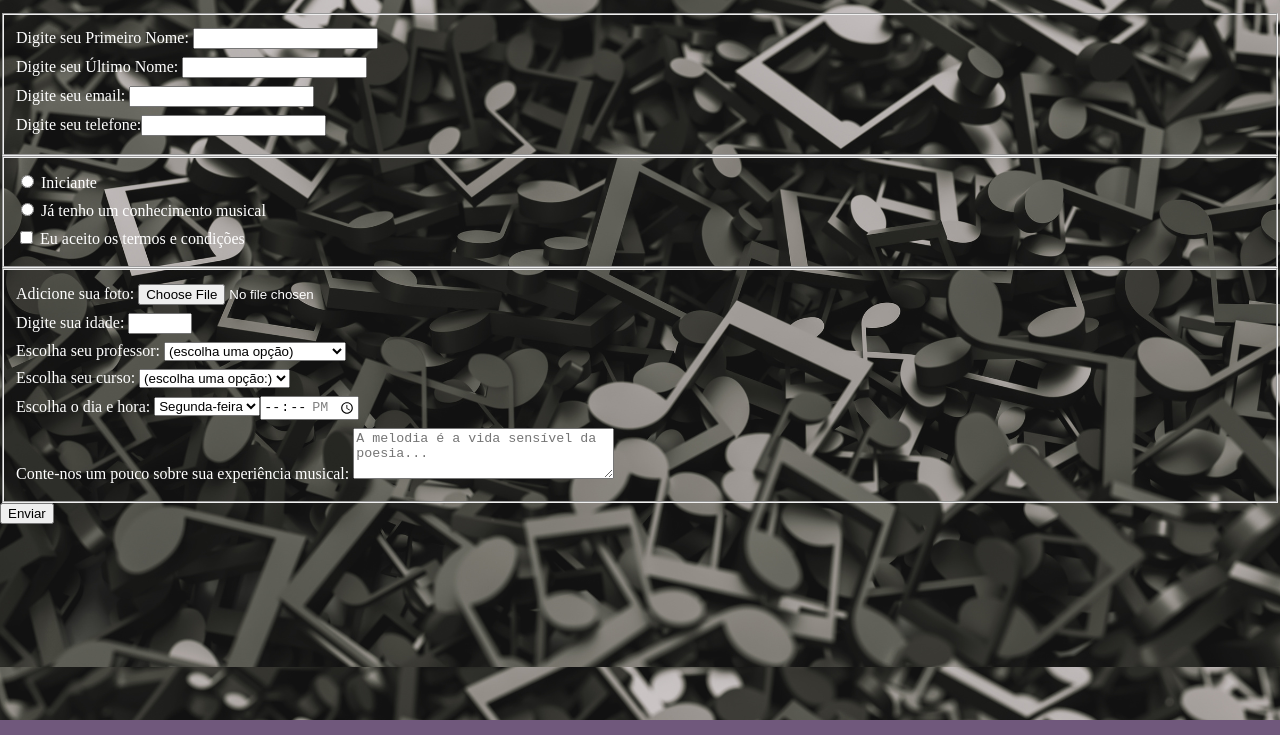
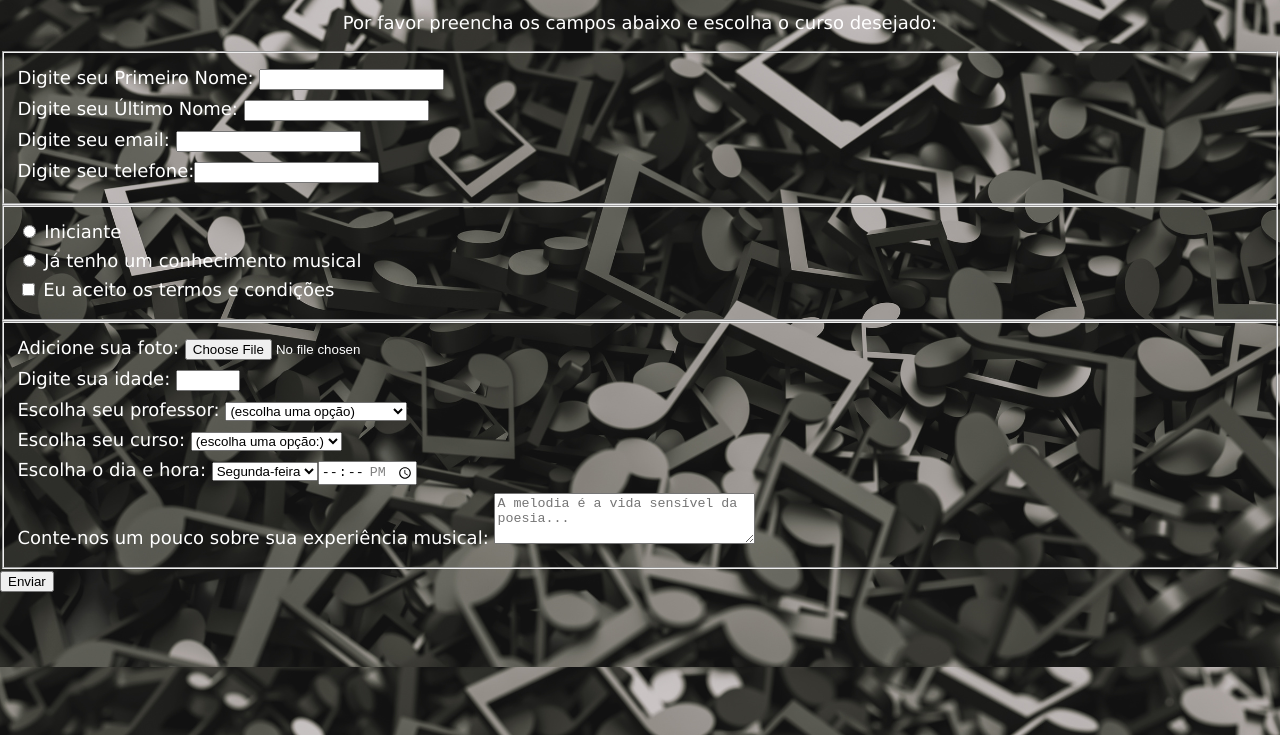
Before and after one commit to wesleysampaio13/inscricao_aulas, a plain HTML site: page index.html in a window 1280 px wide. Shown: the part 101-836 px from the top of the page. Drawn offline with Linux system fonts and the light colour scheme.

Commit message:
Update style.css

```diff
--- a/style.css
+++ b/style.css
@@ -5,6 +5,13 @@ body{
     margin: 0;
     background-color: #70587C;
     color: #FFFFFF;
+    font-size: 18px;
+    font-family: Verdana, Geneva, Tahoma, sans-serif;
+}
+
+h1, p{
+    text-align: center;
+    margin: 1em auto;
 }
 
 label{
```
